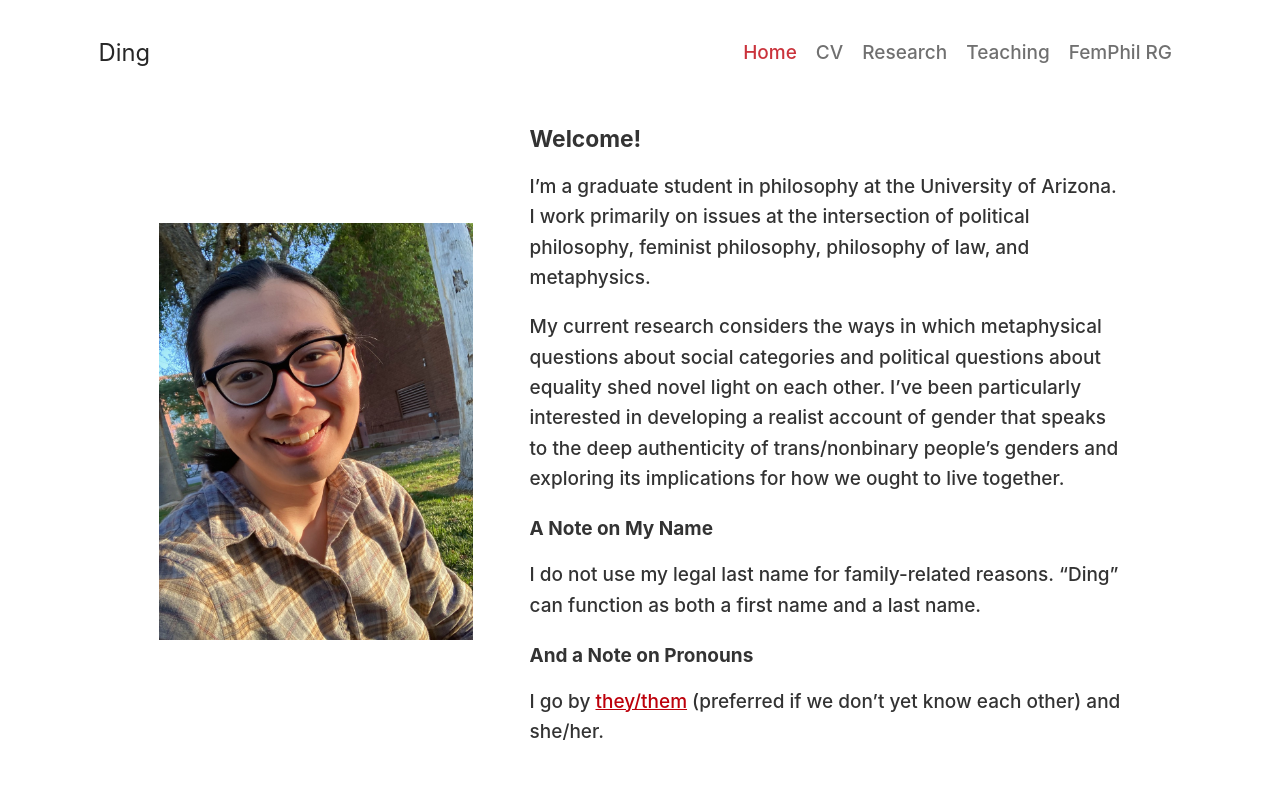
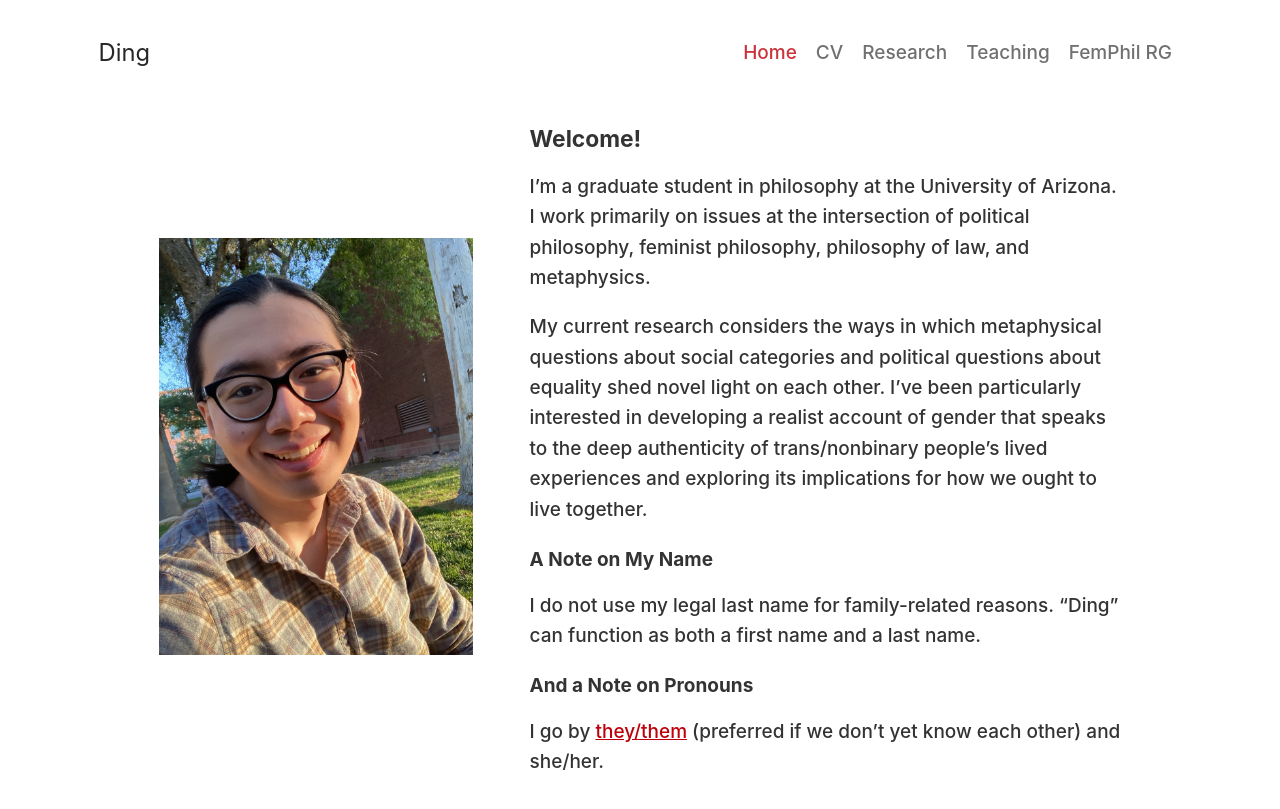
Before and after one commit to dingherself/dingherself.github.io, a Jekyll site: the page built from index.html, in a window 1280 px wide. Shown: the top 809 px of the page. Built offline with Jekyll 4.4.1, drawn with Linux system fonts in a browser that asks for light colours; nearby versions of some CDN libraries; some web fonts are replaced.

Commit message:
another edit..

```diff
--- a/index.html
+++ b/index.html
@@ -9,7 +9,7 @@ headerpicalt: "A picture of me in a dark grey and orange flannel shirt, sitting
 
 <h1 style="font-size: 1.2rem">Welcome!</h1>
 <p>I’m a graduate student in philosophy at the University of Arizona. I work primarily on issues at the intersection of political philosophy, feminist philosophy, philosophy of law, and metaphysics.</p>
-<p>My current research considers the ways in which metaphysical questions about social categories and political questions about equality shed novel light on each other. I’ve been particularly interested in developing a realist account of gender that speaks to the deep authenticity of trans/nonbinary people’s genders and exploring its implications for how we ought to live together.</p>
+<p>My current research considers the ways in which metaphysical questions about social categories and political questions about equality shed novel light on each other. I’ve been particularly interested in developing a realist account of gender that speaks to the deep authenticity of trans/nonbinary people’s lived experiences and exploring its implications for how we ought to live together.</p>
 
 <script language="JavaScript" type="text/javascript">
   var u = "din";
```
